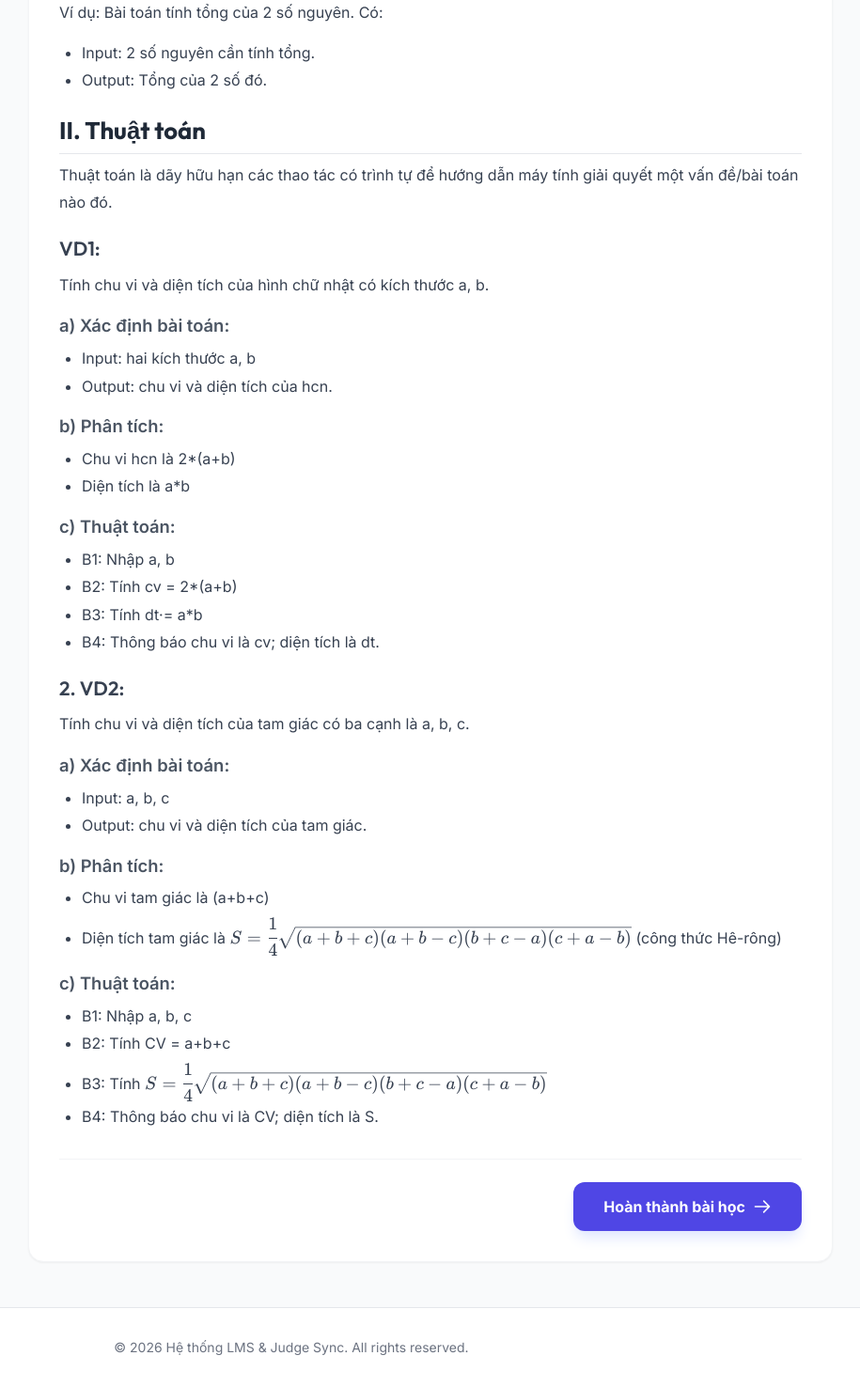
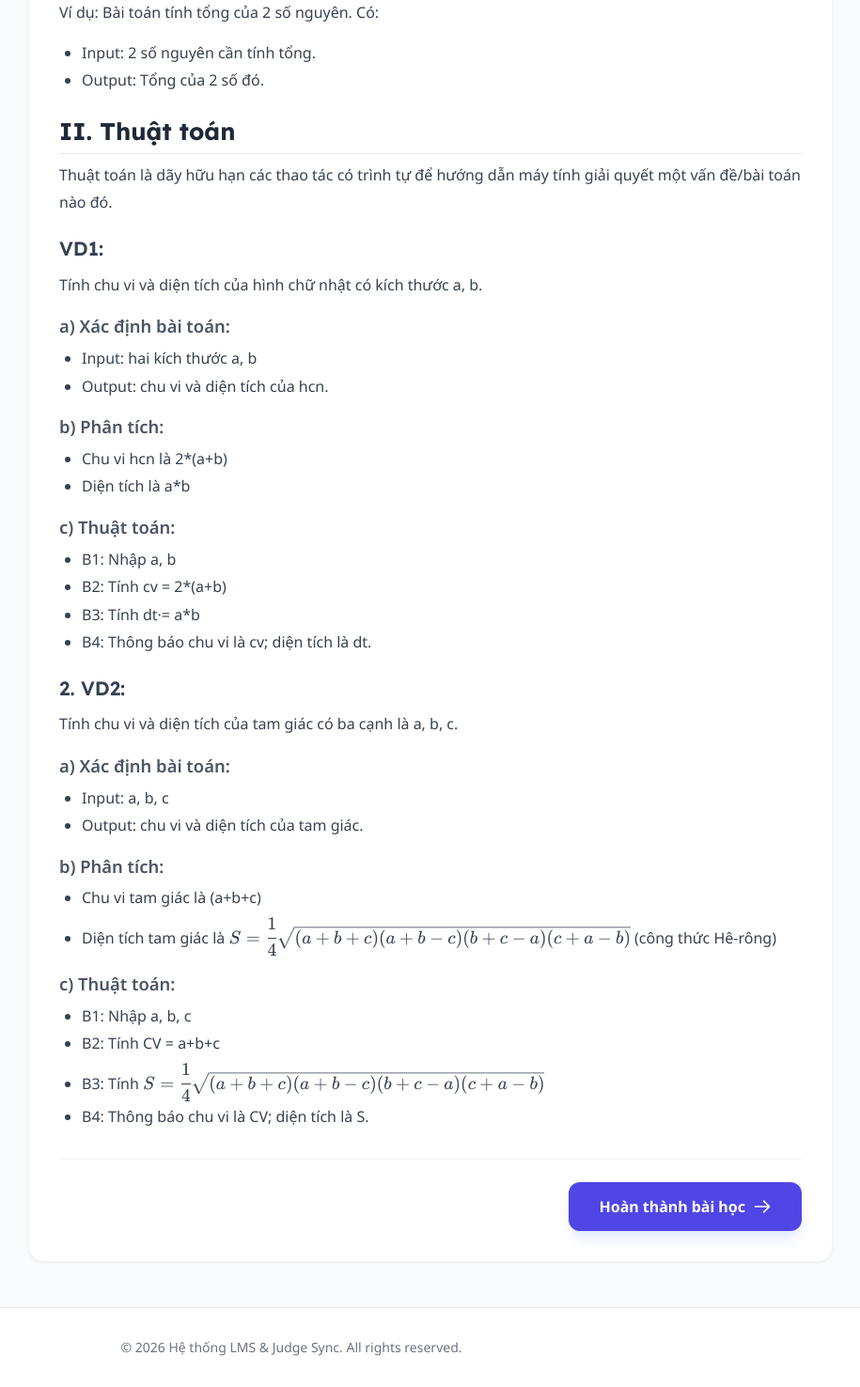
Before and after one commit to hoclentop/hoctin, a Django app: page /courses/1/lessons/1/ in a window 1280 px wide. Shown: the part 705-2181 px from the top of the page at 94% size, without its empty margins (330-1245 px from the left). Run offline with Django 4.2, Linux system fonts and the light colour scheme; a user stored in the database is signed in; data comes from the database, SQL or seed files in the repository; parts of the project's set-up code (start-up, migrations or seed data) failed here and were passed over; some libraries are stand-ins or nearby versions.

Commit message:
change font

```diff
--- a/backend/templates/base.html
+++ b/backend/templates/base.html
@@ -140,14 +140,14 @@
         })();
     </script>
     <!-- Google Fonts -->
-    <link href="https://fonts.googleapis.com/css2?family=Inter:wght@400;500;600;700&family=Outfit:wght@400;600;700&display=swap" rel="stylesheet">
+    <link href="https://fonts.googleapis.com/css2?family=Noto+Sans:ital,wght@0,400;0,500;0,600;0,700;1,400;1,500;1,600;1,700&family=Lexend:wght@400;600;700&display=swap" rel="stylesheet">
 
     <style>
         body {
-            font-family: 'Inter', sans-serif;
+            font-family: 'Noto Sans', sans-serif;
             background-color: #f9fafb;
         }
-        .font-outfit { font-family: 'Outfit', sans-serif; }
+        .font-outfit, .font-lexend { font-family: 'Lexend', sans-serif; }
         [x-cloak] { display: none !important; }
 
         /* Premium Markdown & Code Block Styling */
@@ -197,7 +197,7 @@
             margin-top: 1.5rem !important;
             margin-bottom: 0.75rem !important;
             color: #111827 !important;
-            font-family: 'Outfit', sans-serif !important;
+            font-family: 'Lexend', sans-serif !important;
             border-bottom: 2px solid #e5e7eb !important;
             padding-bottom: 0.375rem !important;
             display: block !important;
@@ -211,7 +211,7 @@
             margin-top: 1.35rem !important;
             margin-bottom: 0.5rem !important;
             color: #1f2937 !important;
-            font-family: 'Outfit', sans-serif !important;
+            font-family: 'Lexend', sans-serif !important;
             border-bottom: 1px solid #e5e7eb !important;
             padding-bottom: 0.25rem !important;
             display: block !important;
@@ -225,7 +225,7 @@
             margin-top: 1.25rem !important;
             margin-bottom: 0.5rem !important;
             color: #374151 !important;
-            font-family: 'Outfit', sans-serif !important;
+            font-family: 'Lexend', sans-serif !important;
             display: block !important;
         }
         .markdown-content h4,
--- a/backend/templates/lms/classroom_lesson_detail.html
+++ b/backend/templates/lms/classroom_lesson_detail.html
@@ -11,7 +11,7 @@
         margin-top: 2rem;
         margin-bottom: 1rem;
         color: #111827;
-        font-family: 'Outfit', sans-serif;
+        font-family: 'Lexend', sans-serif;
         border-bottom: 2px solid #f3f4f6;
         padding-bottom: 0.5rem;
     }
@@ -21,7 +21,7 @@
         margin-top: 1.75rem;
         margin-bottom: 0.75rem;
         color: #1f2937;
-        font-family: 'Outfit', sans-serif;
+        font-family: 'Lexend', sans-serif;
         border-bottom: 1px solid #f3f4f6;
         padding-bottom: 0.25rem;
     }
@@ -31,7 +31,7 @@
         margin-top: 1.5rem;
         margin-bottom: 0.5rem;
         color: #374151;
-        font-family: 'Outfit', sans-serif;
+        font-family: 'Lexend', sans-serif;
     }
     .markdown-content h4 {
         font-size: 1.2rem;
--- a/backend/templates/lms/editor_demo.html
+++ b/backend/templates/lms/editor_demo.html
@@ -10,7 +10,7 @@
     .editor-container .CodeMirror {
         border-radius: 0 0 12px 12px;
         border-color: #e5e7eb;
-        font-family: 'Inter', sans-serif;
+        font-family: 'Noto Sans', sans-serif;
     }
     .editor-container .editor-toolbar {
         border-radius: 12px 12px 0 0;
--- a/backend/templates/lms/lesson_detail.html
+++ b/backend/templates/lms/lesson_detail.html
@@ -11,7 +11,7 @@
         margin-top: 2rem;
         margin-bottom: 1rem;
         color: #111827;
-        font-family: 'Outfit', sans-serif;
+        font-family: 'Lexend', sans-serif;
         border-bottom: 2px solid #f3f4f6;
         padding-bottom: 0.5rem;
     }
@@ -21,7 +21,7 @@
         margin-top: 1.75rem;
         margin-bottom: 0.75rem;
         color: #1f2937;
-        font-family: 'Outfit', sans-serif;
+        font-family: 'Lexend', sans-serif;
         border-bottom: 1px solid #f3f4f6;
         padding-bottom: 0.25rem;
     }
@@ -31,7 +31,7 @@
         margin-top: 1.5rem;
         margin-bottom: 0.5rem;
         color: #374151;
-        font-family: 'Outfit', sans-serif;
+        font-family: 'Lexend', sans-serif;
     }
     .markdown-content h4 {
         font-size: 1.2rem;
```
